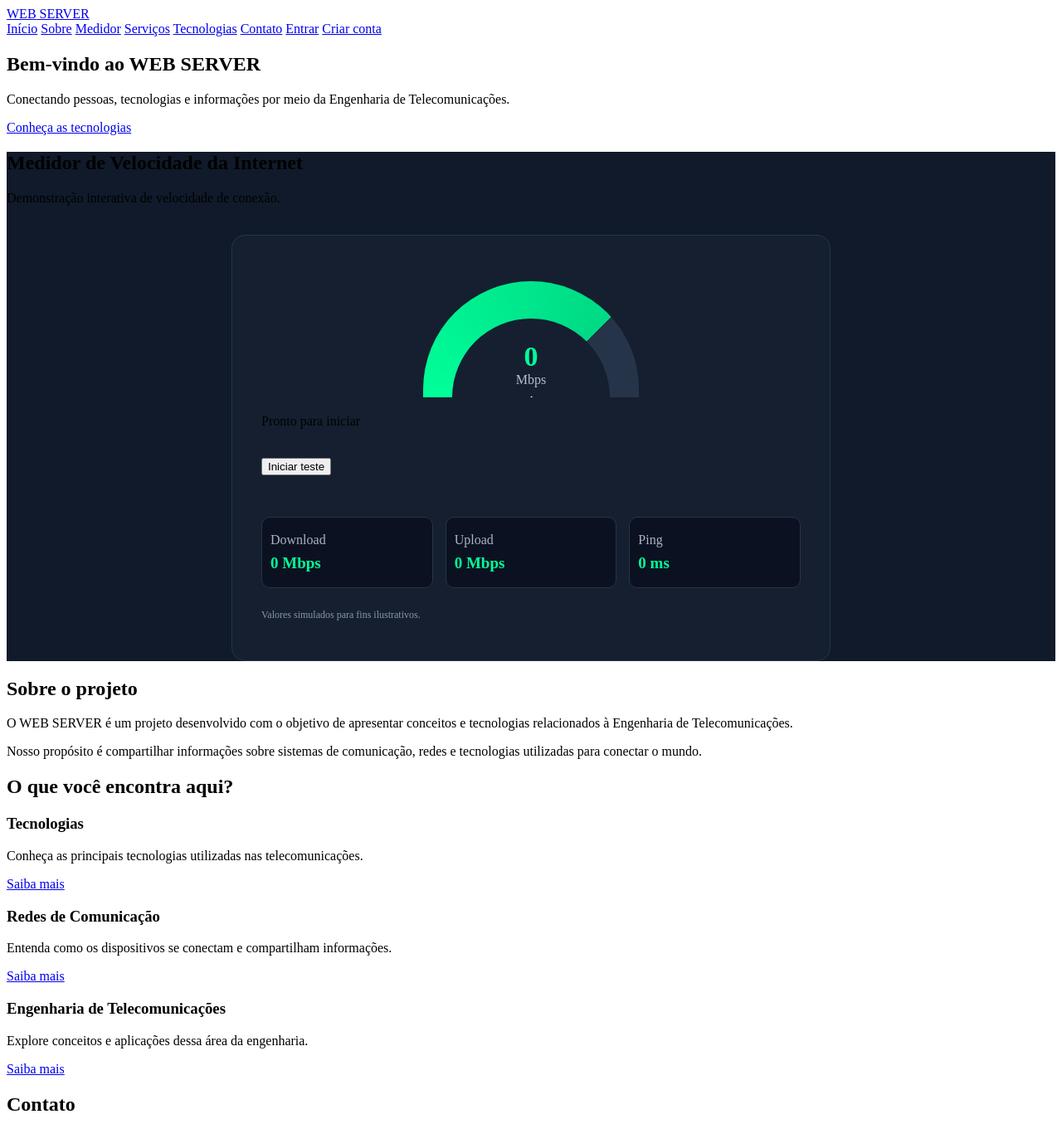
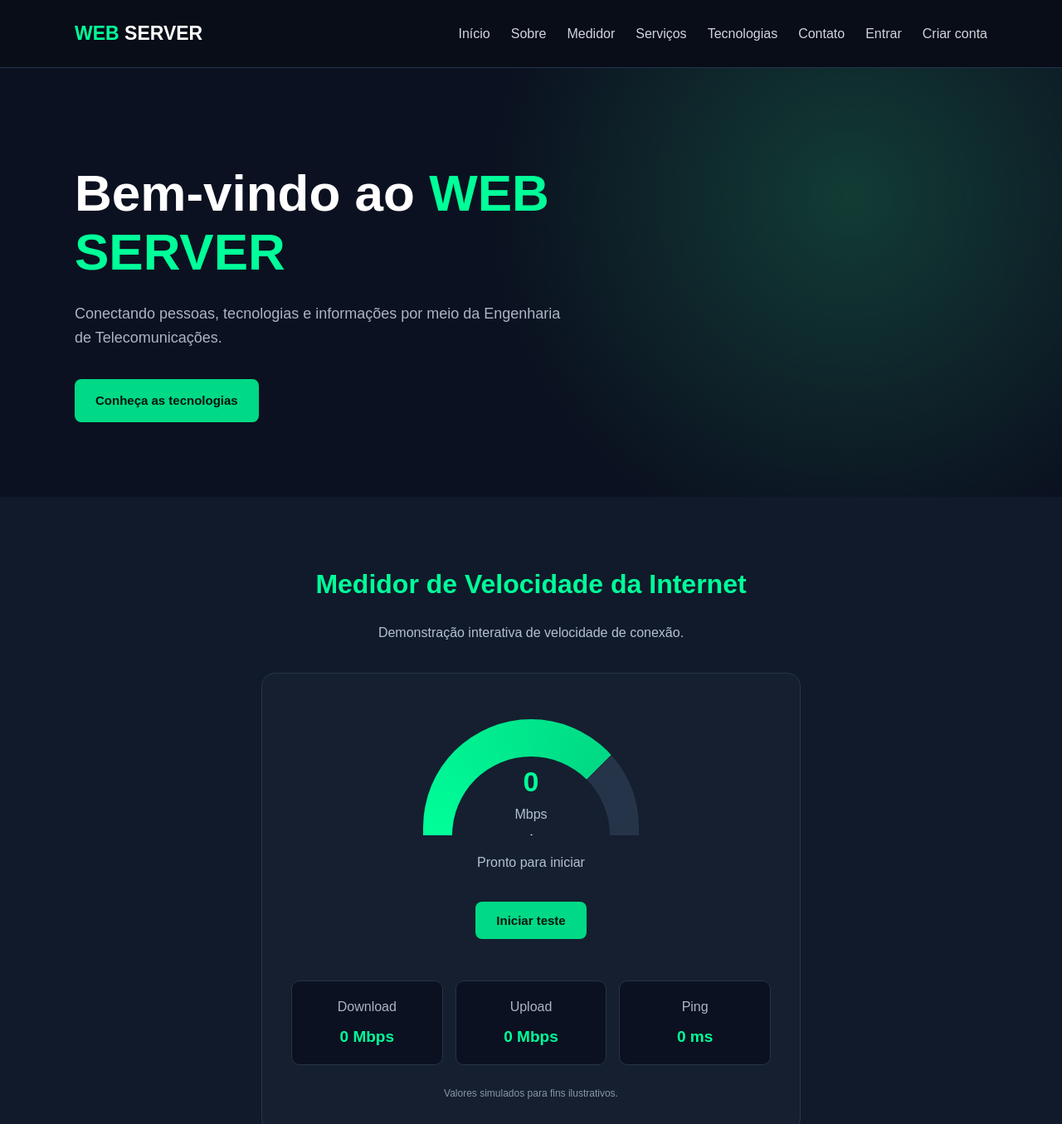
Before and after one commit to luanahelen360-wq/servidor-web, a plain HTML site: page index.html in a window 1280 px wide. Shown: the top 1355 px of the page at 83% size. Drawn offline with Linux system fonts and the light colour scheme.

Commit message:
Update style.css

```diff
--- a/style.css
+++ b/style.css
@@ -1,3 +1,204 @@
+
+/* CONFIGURAÇÕES GERAIS */
+
+* {
+    margin: 0;
+    padding: 0;
+    box-sizing: border-box;
+}
+
+html {
+    scroll-behavior: smooth;
+}
+
+body {
+    font-family: Arial, sans-serif;
+    background: #0b1120;
+    color: #ffffff;
+    line-height: 1.6;
+}
+
+.container {
+    width: 90%;
+    max-width: 1100px;
+    margin: auto;
+}
+
+/* CABEÇALHO */
+
+.cabecalho {
+    background: #080d18;
+    border-bottom: 1px solid #263449;
+    padding: 22px 0;
+}
+
+.navegacao {
+    display: flex;
+    justify-content: space-between;
+    align-items: center;
+    gap: 20px;
+}
+
+.logo {
+    color: white;
+    font-size: 23px;
+    font-weight: bold;
+    text-decoration: none;
+}
+
+.logo span {
+    color: #00ff99;
+}
+
+nav {
+    display: flex;
+    gap: 25px;
+}
+
+nav a {
+    color: #d1d5db;
+    text-decoration: none;
+    transition: 0.3s;
+}
+
+nav a:hover {
+    color: #00ff99;
+}
+
+/* PÁGINA INICIAL */
+
+.hero {
+    min-height: 490px;
+    display: flex;
+    align-items: center;
+    padding: 90px 0;
+    background:
+        radial-gradient(
+            circle at 80% 30%,
+            #123c35 0%,
+            transparent 40%
+        ),
+        #0b1120;
+}
+
+.etiqueta {
+    color: #00ff99;
+    font-size: 13px;
+    letter-spacing: 3px;
+    font-weight: bold;
+}
+
+.hero h1 {
+    font-size: clamp(36px, 6vw, 62px);
+    line-height: 1.15;
+    margin: 25px 0;
+    max-width: 750px;
+}
+
+.hero h1 span {
+    color: #00ff99;
+}
+
+.hero p {
+    color: #aab5c5;
+    font-size: 18px;
+    max-width: 600px;
+    margin-bottom: 35px;
+}
+
+/* BOTÕES */
+
+.botao,
+button {
+    display: inline-block;
+    background: #00d985;
+    color: #06150f;
+    border: none;
+    border-radius: 8px;
+    padding: 14px 25px;
+    font-size: 15px;
+    font-weight: bold;
+    text-decoration: none;
+    cursor: pointer;
+    transition: 0.3s;
+}
+
+.botao:hover,
+button:hover {
+    background: #00ff99;
+    transform: translateY(-3px);
+}
+
+/* SEÇÕES */
+
+.secao {
+    padding: 80px 0;
+    text-align: center;
+}
+
+.secao h2 {
+    font-size: 32px;
+    margin-bottom: 20px;
+    color: #00ff99;
+}
+
+.secao p {
+    color: #b5c0ce;
+    max-width: 700px;
+    margin: auto;
+}
+
+/* CARTÕES */
+
+.cartoes {
+    display: grid;
+    grid-template-columns: repeat(3, 1fr);
+    gap: 25px;
+    margin-top: 40px;
+}
+
+.cartao {
+    background: #151f30;
+    border: 1px solid #263449;
+    border-radius: 12px;
+    padding: 35px 25px;
+    transition: 0.3s;
+}
+
+.cartao:hover {
+    border-color: #00ff99;
+    transform: translateY(-5px);
+}
+
+.cartao h3 {
+    color: #00ff99;
+    font-size: 23px;
+    margin-bottom: 15px;
+}
+
+.cartao p {
+    color: #b5c0ce;
+}
+
+/* CONTATO */
+
+.contato {
+    background: #101a2a;
+}
+
+.contato button {
+    margin-top: 25px;
+}
+
+/* RODAPÉ */
+
+footer {
+    background: #080d18;
+    border-top: 1px solid #263449;
+    padding: 30px;
+    text-align: center;
+    color: #8995a5;
+}
 
 /* MEDIDOR ILUSTRATIVO DE INTERNET */
 
@@ -121,6 +322,33 @@
     color: #8995a5 !important;
 }
 
+/* CELULARES */
+
+@media (max-width: 700px) {
+
+    .navegacao {
+        flex-direction: column;
+    }
+
+    nav {
+        flex-wrap: wrap;
+        justify-content: center;
+        gap: 15px;
+    }
+
+    .hero {
+        padding: 70px 0;
+    }
+
+    .cartoes {
+        grid-template-columns: 1fr;
+    }
+
+    .secao {
+        padding: 55px 0;
+    }
+}
+
 @media (max-width: 500px) {
     .medidor-painel {
         padding: 20px 12px;
```
